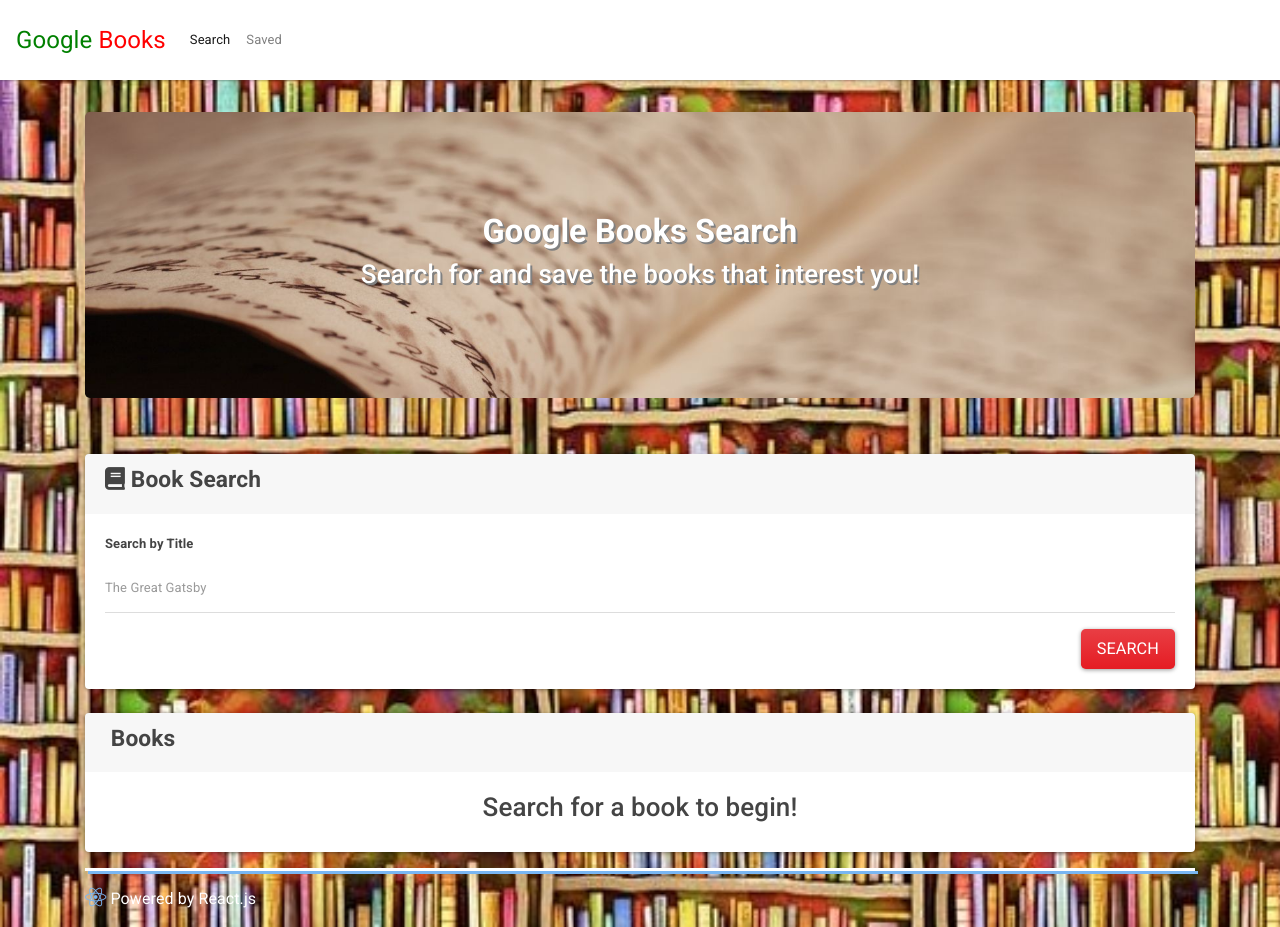
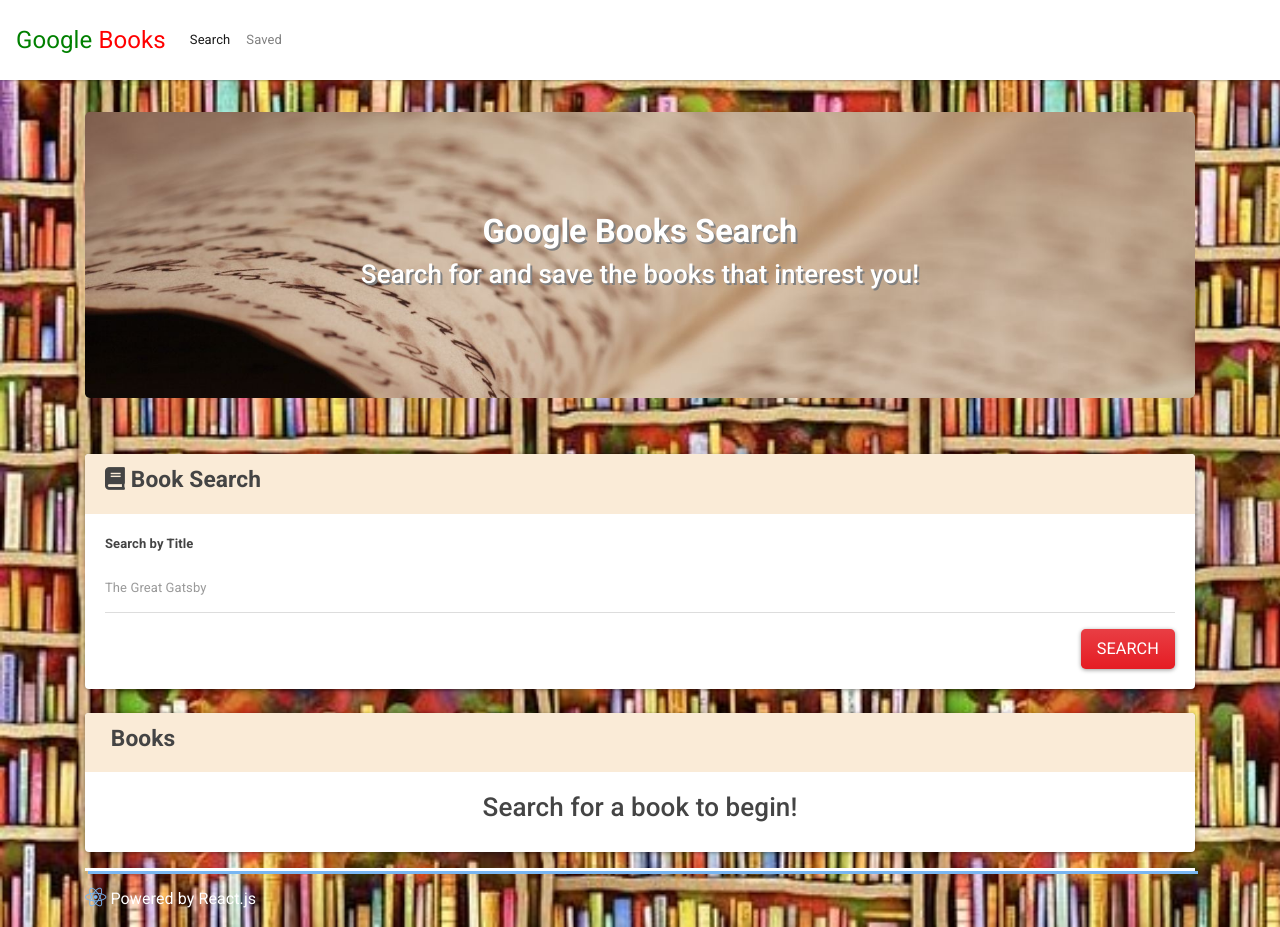
Before and after one commit to MacCabe1888/Google-Books-Search, a React (Create React App) app in the folder client/: page / in a window 1280 px wide. Built offline with nearby package versions, Linux system fonts and the light colour scheme; some icons are missing.

Commit message:
changed background color of card header

```diff
--- a/client/src/components/Card/index.js
+++ b/client/src/components/Card/index.js
@@ -4,7 +4,7 @@
 function Card({ icon, title, children }) {
   return (
     <div className="card mt-4">
-      <div className="card-header">
+      <div className="card-header" style={{ backgroundColor: "antiquewhite" }}>
         <h3>
           <strong>
             <i className={`fa fa-${icon}`} aria-hidden="true" /> {title}
```
